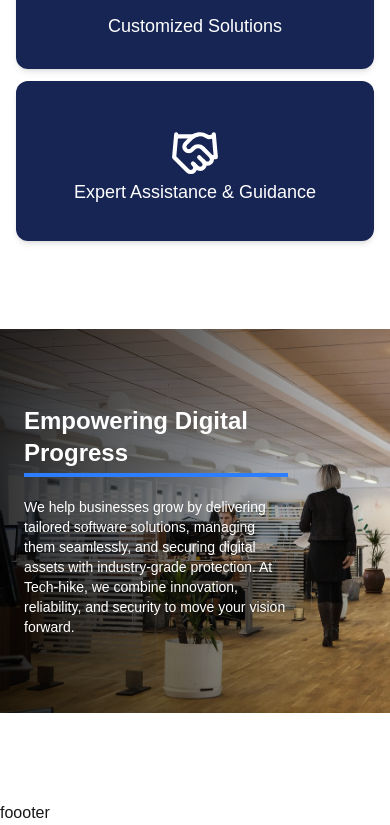
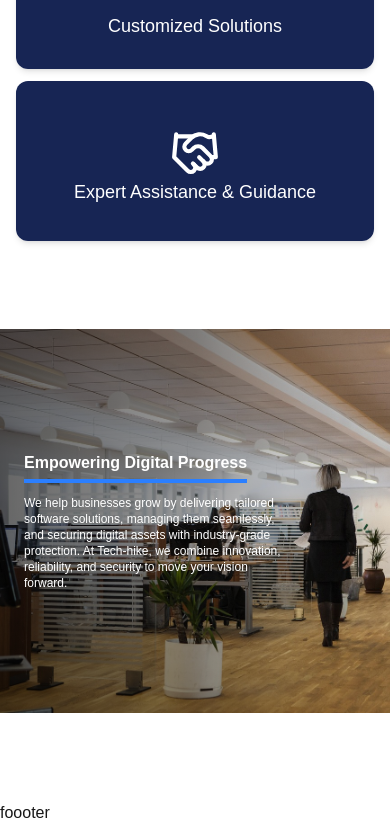
Before and after one commit to Chibuking35/teckstack, a Next.js app: page / in a window 390 px wide. Shown: the part 1130-1955 px from the top of the page. Built offline with nearby package versions, Linux system fonts and the light colour scheme.

Commit message:
just adjusted it

```diff
--- a/src/app/page.tsx
+++ b/src/app/page.tsx
@@ -167,14 +167,14 @@ const Home = () => {
   />
 
   {/* Gradient overlay (left side dark fade) */}
-  <div className="absolute left-0 top-0 h-full w-full bg-gradient-to-r from-black/80 via-black/50 to-transparent z-10" />
+  <div className="absolute left-0 top-0 h-full w-full bg-gradient-to-r from-black/60 via-black/40 to-transparent z-10" />
 
   {/* Text content – only within gradient area */}
-  <div className="absolute z-20 p-6 text-white w- max-w-xl w-[80%]">
-    <h2 className="text-2xl font-bold mb-3 border-b-4 border-blue-500 inline-block pb-1">
+  <div className="absolute z-20 p-6 text-white  max-w-xl w-[80%]">
+    <h2 className="md:text-2xl font-bold mb-3 border-b-4 border-blue-500 inline-block pb-1">
       Empowering Digital Progress
     </h2>
-    <p className=" mt-2 text-sm">
+    <p className=" md:mt-2 text-xs md:text-sm">
      We help businesses grow by delivering tailored software solutions, managing them seamlessly, and securing digital assets with industry-grade protection. At Tech-hike, we combine innovation, reliability, and security to move your vision forward.
     </p>
   </div>
```
